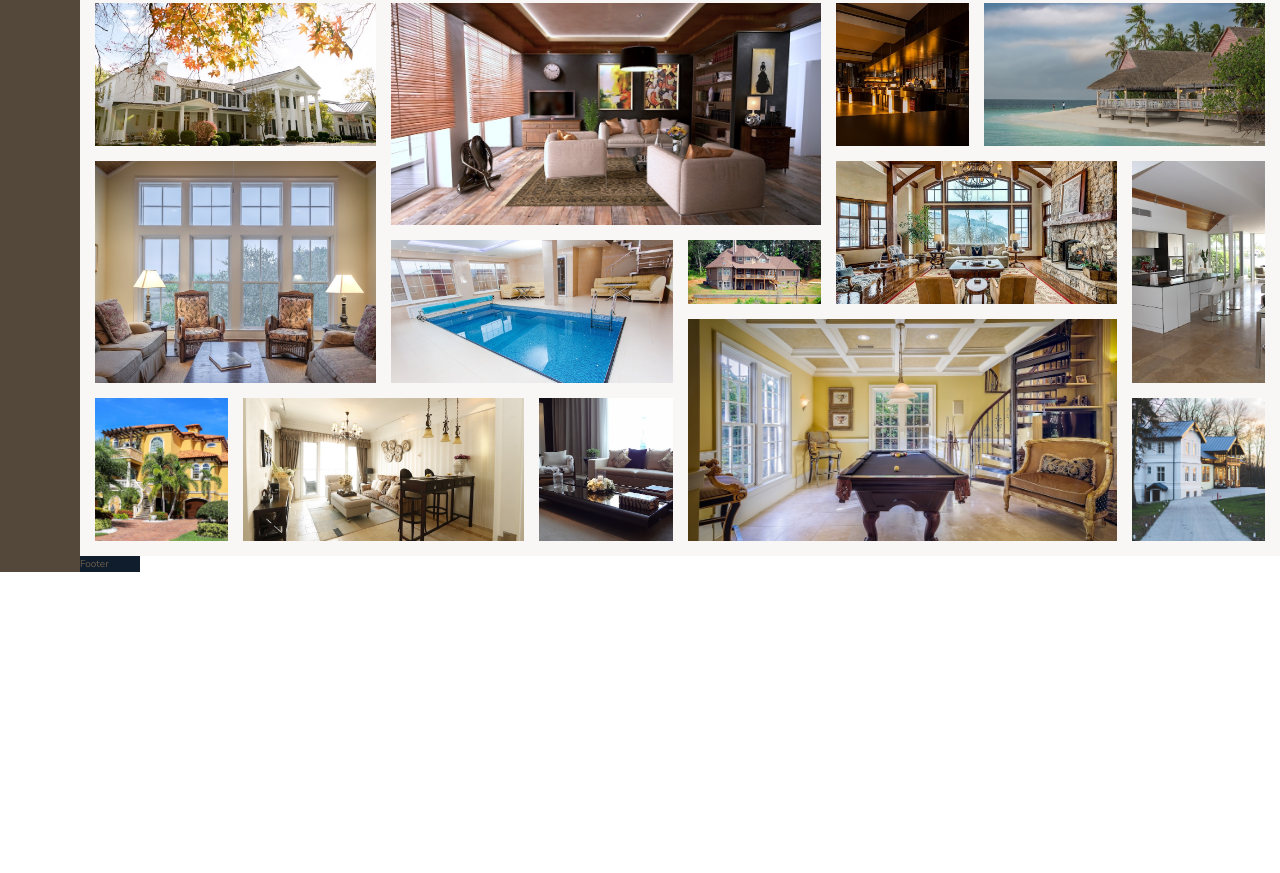
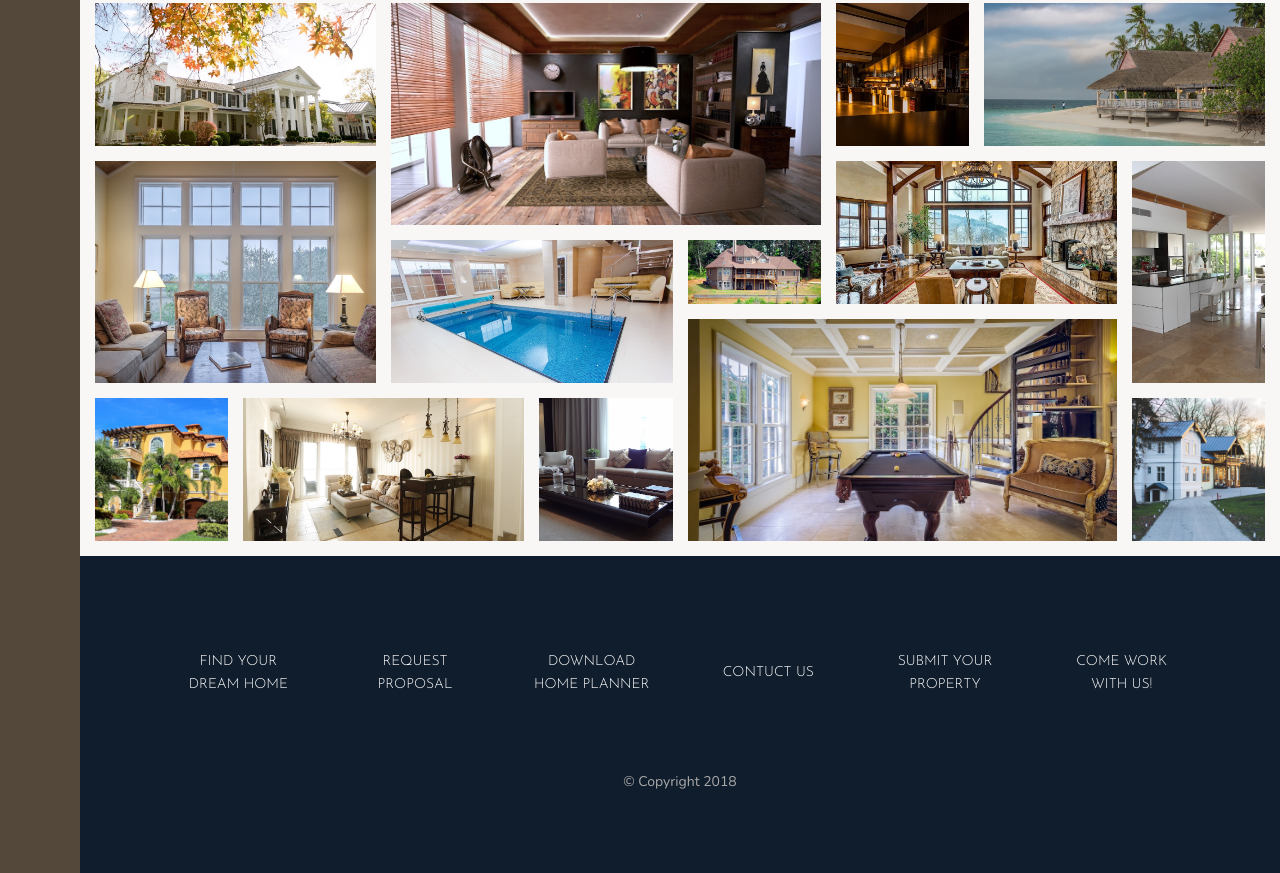
Before and after one commit to martonlanga/advanced-css-course, a website: page Nexter/index.html in a window 1280 px wide. Shown: the part 3054-3927 px from the top of the page. Before the commit the page ends 3626 px from the top, so only its background shows below. Drawn offline with nearby package versions, Linux system fonts and the light colour scheme.

Commit message:
Build footer

```diff
--- a/Nexter/index.html
+++ b/Nexter/index.html
@@ -330,7 +330,17 @@
       </section>
 
       <footer class="footer">
-        Footer
+        <ul class="nav">
+          <li class="nav__item"><a href="#" class="nav__link">Find your dream home</a></li>
+          <li class="nav__item"><a href="#" class="nav__link">Request proposal</a></li>
+          <li class="nav__item"><a href="#" class="nav__link">Download home planner</a></li>
+          <li class="nav__item"><a href="#" class="nav__link">Contuct us</a></li>
+          <li class="nav__item"><a href="#" class="nav__link">Submit your property</a></li>
+          <li class="nav__item"><a href="#" class="nav__link">Come work with us!</a></li>
+        </ul>
+        <p class="copyright">
+          &copy; Copyright 2018
+        </p>
       </footer>
     </body>
 </html>
--- a/Nexter/sass/_footer.scss
+++ b/Nexter/sass/_footer.scss
@@ -1,3 +1,42 @@
 .footer {
   background-color: $color-secondary;
+  grid-column: full-start / full-end;
+  padding: 8rem;
 }
+
+.nav {
+  list-style: none;
+  display: grid;
+  grid-template-columns: repeat(auto-fit, minmax(15rem, 1fr));
+  grid-gap: 2rem;
+  align-items: center;
+
+  &__link:link,
+  &__link:visited {
+    font-size: 1.4rem;
+    color: #fff;
+    text-decoration: none;
+    font-family: $font-display;
+    text-transform: uppercase;
+    text-align: center;
+    padding: 1.5rem;
+    display: block;
+    transition: all .2s;
+  }
+
+  &__link:hover,
+  &__link:active {
+    background-color: rgba(#fff, .05);
+    transform: translateY(-3px);
+  }
+}
+
+.copyright {
+  font-size: 1.4rem;
+  color: $color-grey-light-2;
+  margin-top: 6rem;
+  margin-left: auto;
+  margin-right: auto;
+  text-align: center;
+  width: 70%;
+}
```
Also changed, not shown: Nexter/css/style.css.
